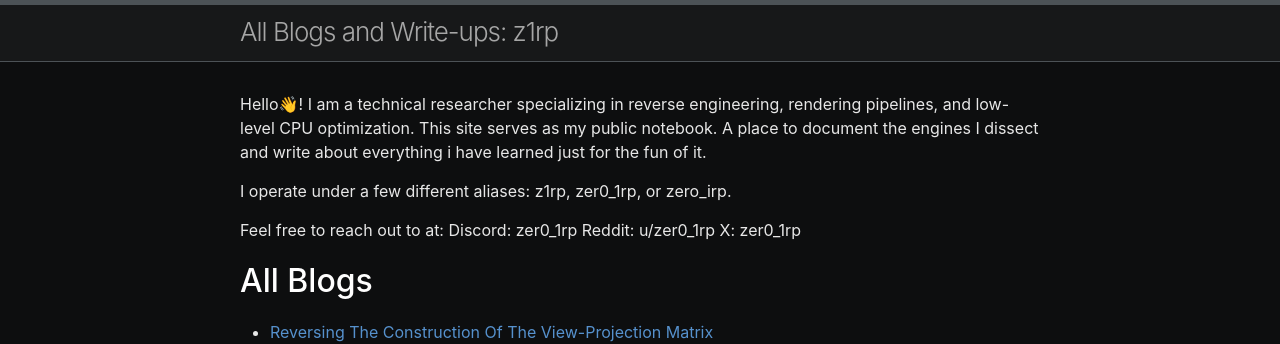
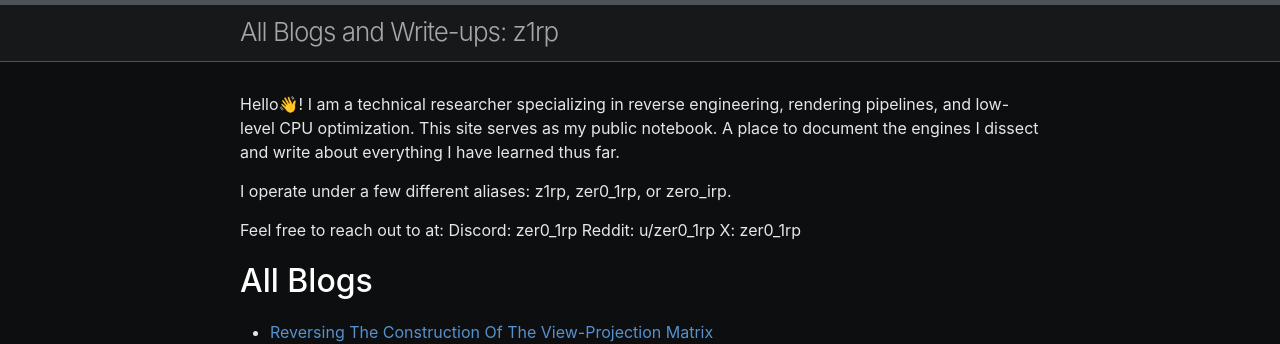
Before and after one commit to Zero-irp/All-Blogs-z1rp, a Jekyll site: the page built from index.md, in a window 1280 px wide. Shown: the top 344 px of the page. Built offline with Jekyll 4.4.1, drawn with Linux system fonts in a browser that asks for light colours.

Commit message:
index change

```diff
--- a/index.md
+++ b/index.md
@@ -3,7 +3,7 @@ layout: default
 title: "Index"
 ---
 
-Hello👋! I am a technical researcher specializing in reverse engineering, rendering pipelines, and low-level CPU optimization. This site serves as my public notebook. A place to document the engines I dissect and write about everything i have learned just for the fun of it.
+Hello👋! I am a technical researcher specializing in reverse engineering, rendering pipelines, and low-level CPU optimization. This site serves as my public notebook. A place to document the engines I dissect and write about everything I have learned thus far.
 
 I operate under a few different aliases: z1rp, zer0_1rp, or zero_irp.
 
```
